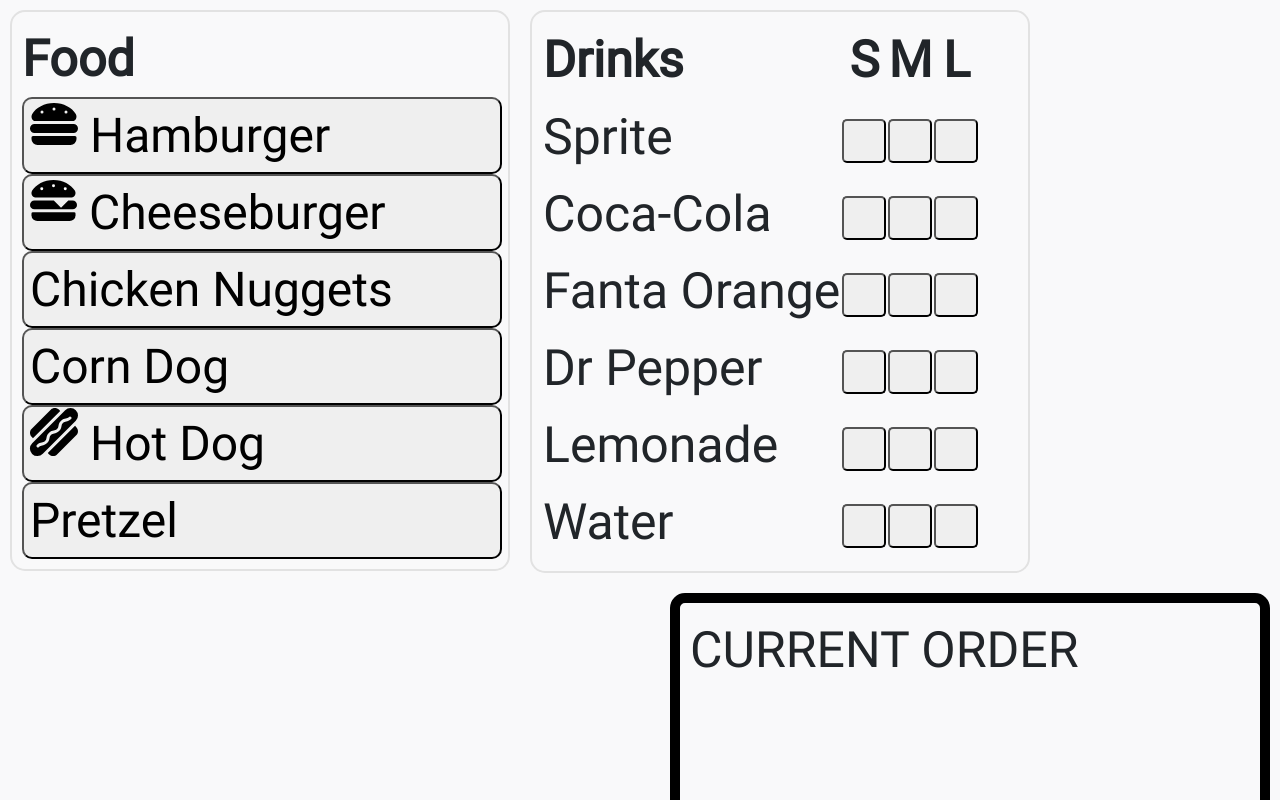
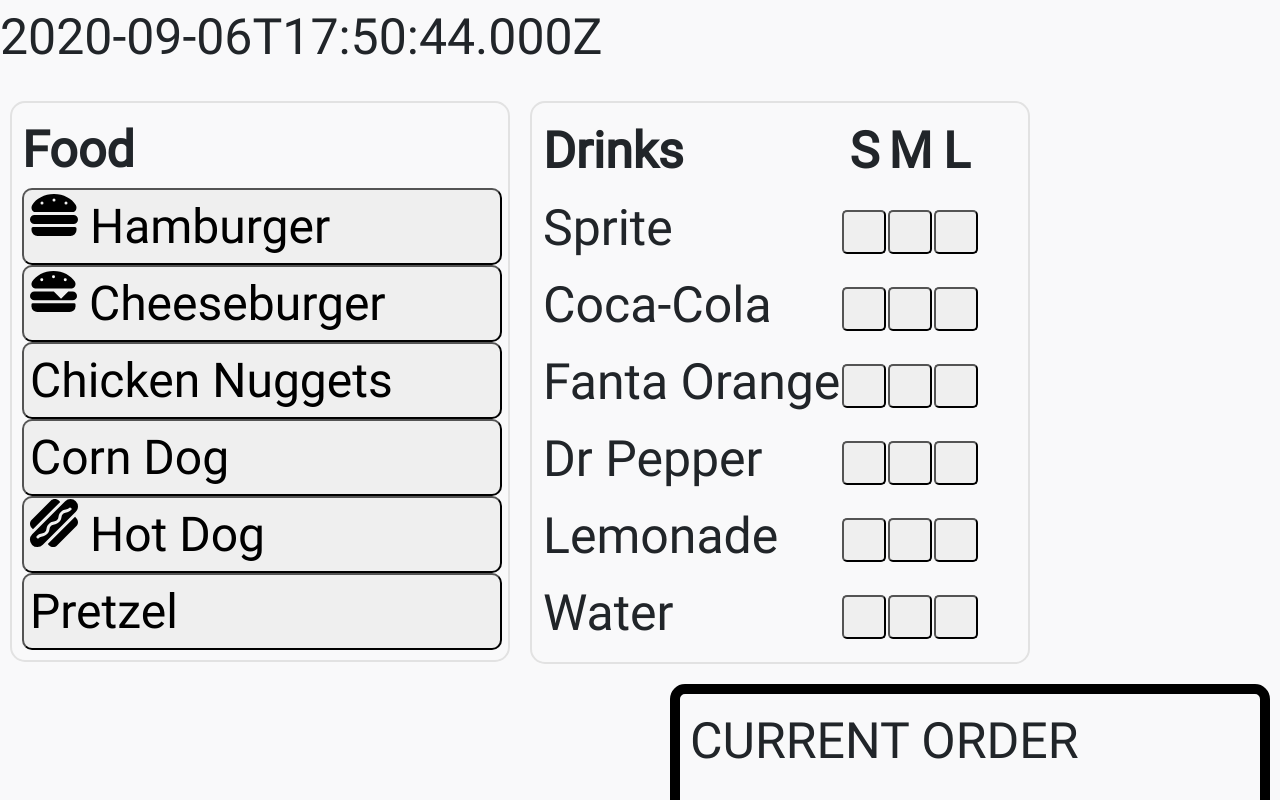
Before and after one commit to kevmich/CMPS285-Fall2020-Section2-Group-3, a React (Create React App) app in the folder KitchenVideoSystem/ClientApp/: page /CashierScreen in a window 1280 px wide. Shown: the top 800 px of the page. Built offline with nearby package versions, Linux system fonts and the light colour scheme; no server answers.

Commit message:
Current Date

```diff
--- a/KitchenVideoSystem/ClientApp/src/components/CashierScreen.js
+++ b/KitchenVideoSystem/ClientApp/src/components/CashierScreen.js
@@ -9,18 +9,22 @@
 const hamburgerIcon = <FontAwesomeIcon icon={faHamburger} />
 const hotdogIcon = <FontAwesomeIcon icon={faHotdog} />
 
+var date = new Date();
+
+
 export default class CashierScreen extends Component {
 
     constructor(props) {
         super(props);
-        this.onClick = this.onClick.bind(this);
+        //this.onClick = this.onClick.bind(this);
         this.state = {
-            OrderNumber: uuidv4()
+            OrderNumber: uuidv4(),
+            currentDateTime: date.toISOString()
         };
     }
-    componentDidMount() {
-        console.log(uuidv4());
-    }
+    //componentDidMount() {
+    //    console.log(uuidv4());
+    //}
 
 
 
@@ -31,11 +35,12 @@
             data: {
                 "OrderNumber": this.state.OrderNumber,
                 "OrderItemId": id,
-                "DateStarted": "1999-01-06T17:16:40",
+                "DateStarted": this.state.currentDateTime,
                 "Size": size,
                 "IsComplete": false
             }
         });
+        console.log("AHHH")
 
     }
 
@@ -43,6 +48,11 @@
     render() {
         return (
             <div>
+                <p>
+
+                    {this.state.currentDateTime}
+
+                </p>
                 <div class="FoodItems">
                     <b class="food"> Food </b>
                     <button onClick={this.onClick(1, 0)} class="Button">{hamburgerIcon}&nbsp;Hamburger</button>
```
